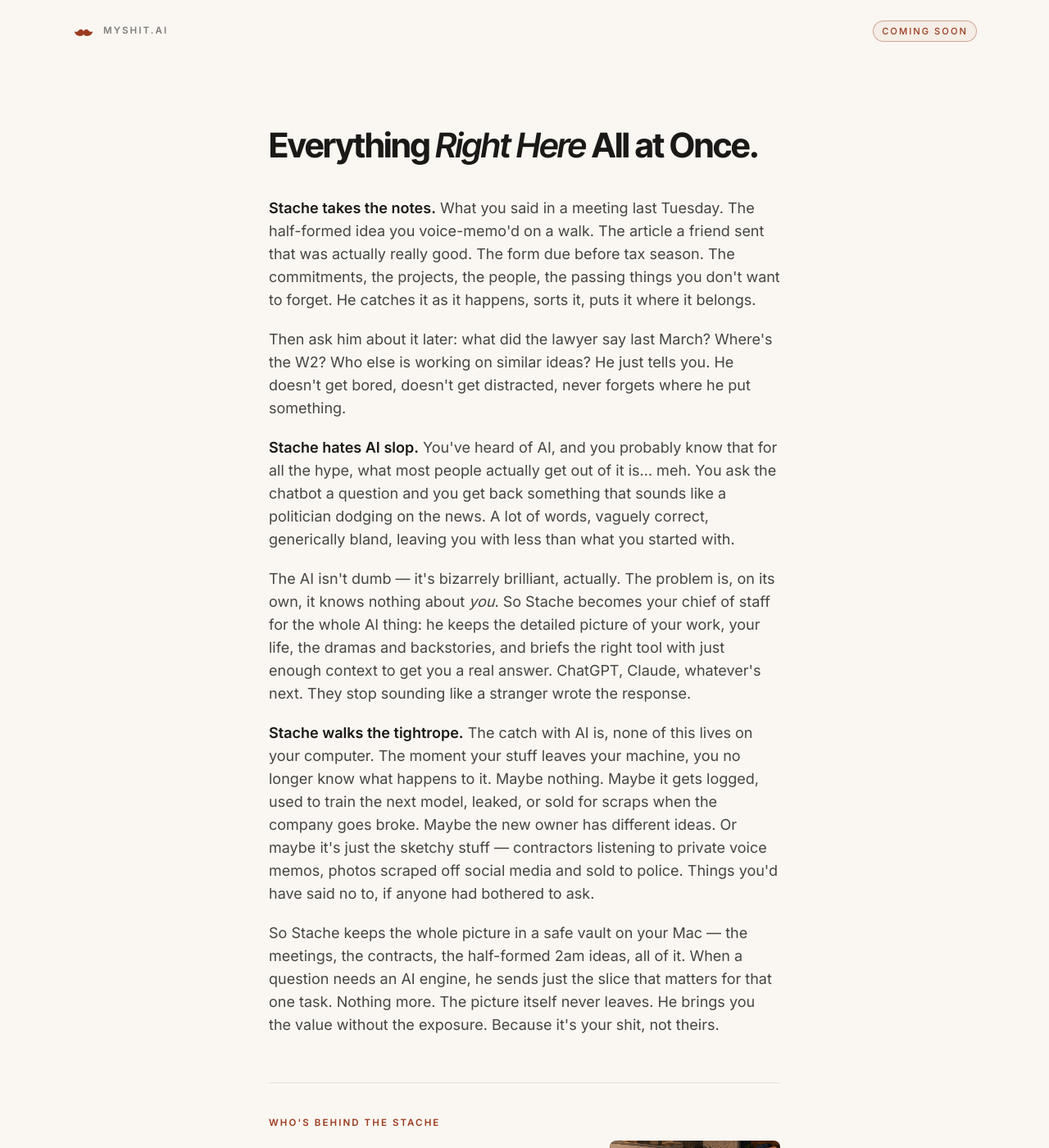
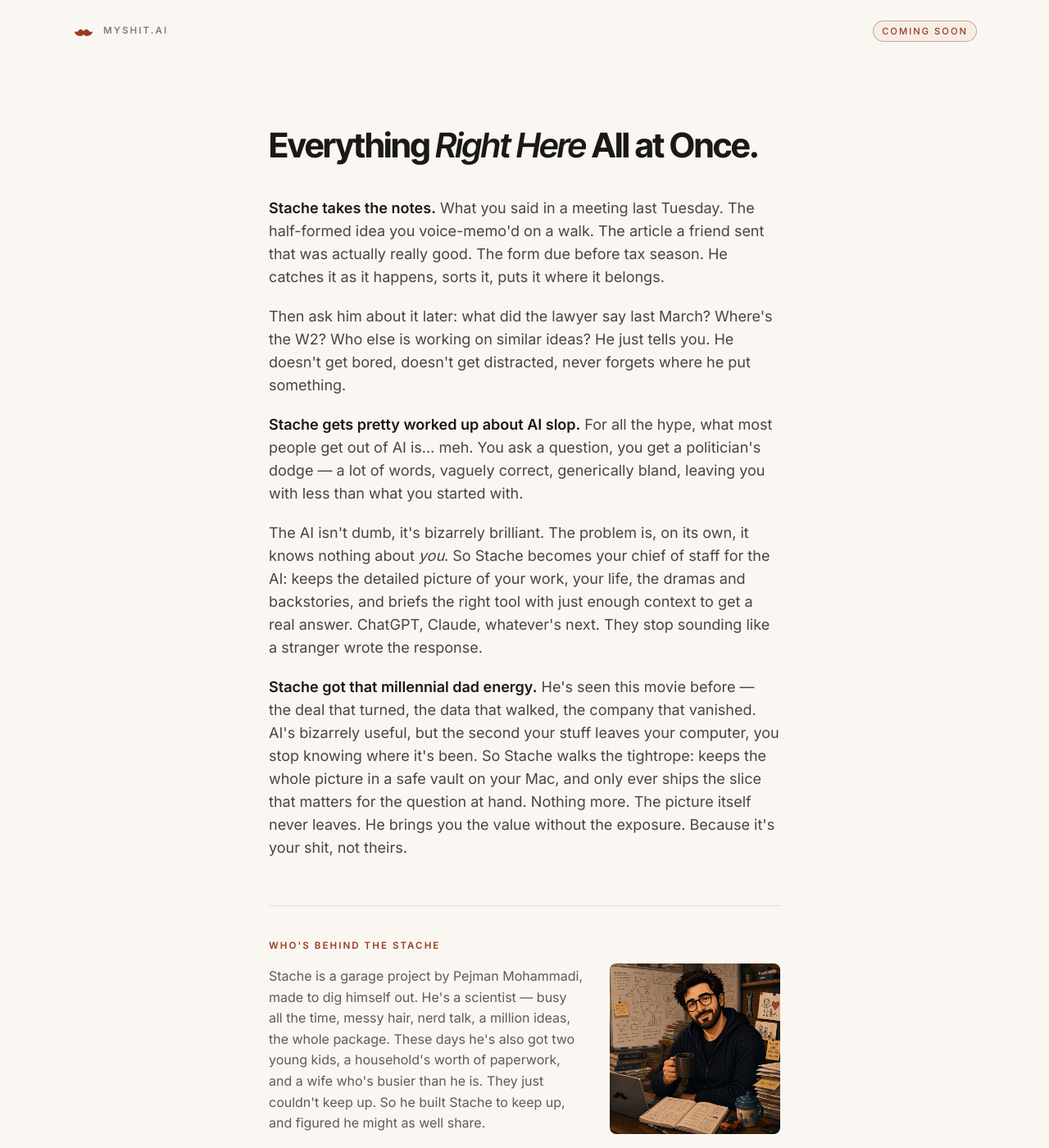
Before and after one commit to bedrocksci/myshit.ai, a Jekyll site: the page built from about-stache.md, in a window 1280 px wide and 1400 px high. Shown: the whole window at 82% size. Built offline with Jekyll 4.4.1, drawn with Linux system fonts in a browser that asks for light colours; nearby versions of some CDN libraries.

Commit message:
About page: tighten body, swap leads, fold tightrope into millennial-dad
Three changes, all aimed at cutting overlap with the homepage and
making the about page punchier:

- Lead swap: "Stache walks the tightrope." -> "Stache got that
  millennial dad energy." The tightrope metaphor stays as a verb
  inside the body ("So Stache walks the tightrope:..."). The dad-
  energy frame lands the experiential / been-around stance the
  paragraph was already arguing.
- Lead softening: "Stache hates AI slop." -> "Stache gets pretty
  worked up about AI slop." Less absolute, slightly funnier, more in
  Stache-character voice.
- Body tightening: dropped ~25% of the prose. Removed the "Maybe X,
  maybe Y, maybe Z" enumeration in the millennial-dad paragraph
  (homepage decay columns now carry that detail with linked
  receipts). Replaced with a 7-word callback to the homepage's three
  failure modes: "the deal that turned, the data that walked, the
  company that vanished." Also trimmed a redundant clause from
  "Stache takes the notes" and tightened the AI-slop opening.
- Sub 3 collapsed from 2 paragraphs to 1 — the homepage section gives
  the receipts; this page just lands the response.

Co-Authored-By: Claude Opus 4.7 (1M context) <noreply@anthropic.com>

```diff
--- a/about-stache.md
+++ b/about-stache.md
@@ -14,17 +14,15 @@ permalink: /about-stache/
 
   <div class="mt-10 font-sans text-base md:text-lg text-ink/80 leading-[1.65] space-y-5">
 
-    <p><strong class="text-ink font-semibold">Stache takes the notes.</strong> What you said in a meeting last Tuesday. The half-formed idea you voice-memo'd on a walk. The article a friend sent that was actually really good. The form due before tax season. The commitments, the projects, the people, the passing things you don't want to forget. He catches it as it happens, sorts it, puts it where it belongs.</p>
+    <p><strong class="text-ink font-semibold">Stache takes the notes.</strong> What you said in a meeting last Tuesday. The half-formed idea you voice-memo'd on a walk. The article a friend sent that was actually really good. The form due before tax season. He catches it as it happens, sorts it, puts it where it belongs.</p>
 
     <p>Then ask him about it later: what did the lawyer say last March? Where's the W2? Who else is working on similar ideas? He just tells you. He doesn't get bored, doesn't get distracted, never forgets where he put something.</p>
 
-    <p><strong class="text-ink font-semibold">Stache hates AI slop.</strong> You've heard of AI, and you probably know that for all the hype, what most people actually get out of it is&hellip; meh. You ask the chatbot a question and you get back something that sounds like a politician dodging on the news. A lot of words, vaguely correct, generically bland, leaving you with less than what you started with.</p>
+    <p><strong class="text-ink font-semibold">Stache gets pretty worked up about AI slop.</strong> For all the hype, what most people get out of AI is&hellip; meh. You ask a question, you get a politician's dodge &mdash; a lot of words, vaguely correct, generically bland, leaving you with less than what you started with.</p>
 
-    <p>The AI isn't dumb &mdash; it's bizarrely brilliant, actually. The problem is, on its own, it knows nothing about <em>you</em>. So Stache becomes your chief of staff for the whole AI thing: he keeps the detailed picture of your work, your life, the dramas and backstories, and briefs the right tool with just enough context to get you a real answer. ChatGPT, Claude, whatever's next. They stop sounding like a stranger wrote the response.</p>
+    <p>The AI isn't dumb, it's bizarrely brilliant. The problem is, on its own, it knows nothing about <em>you</em>. So Stache becomes your chief of staff for the AI: keeps the detailed picture of your work, your life, the dramas and backstories, and briefs the right tool with just enough context to get a real answer. ChatGPT, Claude, whatever's next. They stop sounding like a stranger wrote the response.</p>
 
-    <p><strong class="text-ink font-semibold">Stache walks the tightrope.</strong> The catch with AI is, none of this lives on your computer. The moment your stuff leaves your machine, you no longer know what happens to it. Maybe nothing. Maybe it gets logged, used to train the next model, leaked, or sold for scraps when the company goes broke. Maybe the new owner has different ideas. Or maybe it's just the sketchy stuff &mdash; contractors listening to private voice memos, photos scraped off social media and sold to police. Things you'd have said no to, if anyone had bothered to ask.</p>
-
-    <p>So Stache keeps the whole picture in a safe vault on your Mac &mdash; the meetings, the contracts, the half-formed 2am ideas, all of it. When a question needs an AI engine, he sends just the slice that matters for that one task. Nothing more. The picture itself never leaves. He brings you the value without the exposure. Because it's your shit, not theirs.</p>
+    <p><strong class="text-ink font-semibold">Stache got that millennial dad energy.</strong> He's seen this movie before &mdash; the deal that turned, the data that walked, the company that vanished. AI's bizarrely useful, but the second your stuff leaves your computer, you stop knowing where it's been. So Stache walks the tightrope: keeps the whole picture in a safe vault on your Mac, and only ever ships the slice that matters for the question at hand. Nothing more. The picture itself never leaves. He brings you the value without the exposure. Because it's your shit, not theirs.</p>
 
   </div>
 
```
